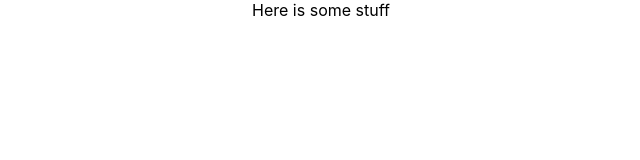
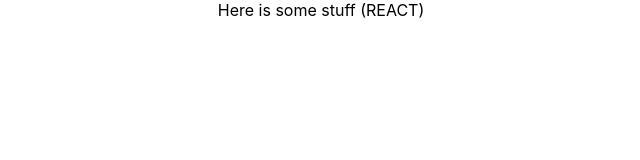
Before and after one commit to BradenCous/playlistrepo, a React (Create React App) app in the folder playlist/: page / in a window 1280 px wide. Shown: the top 160 px of the page, without its empty margins (319-959 px from the left). Built offline with nearby package versions, Linux system fonts and the light colour scheme.

Commit message:
added in to test the not react thing

```diff
--- a/playlist/public/index.html
+++ b/playlist/public/index.html
@@ -28,7 +28,7 @@
   </head>
   <body>
     <noscript>You need to enable JavaScript to run this app.</noscript>
-    <div id="root"></div>
+    <div id="root">(NOT REACT) </div>
     <!--
       This HTML file is a template.
       If you open it directly in the browser, you will see an empty page.
--- a/playlist/src/App.js
+++ b/playlist/src/App.js
@@ -5,7 +5,7 @@
 function App() {
   return (
     <div className="App">
-      Here is some stuff
+      Here is some stuff (REACT)
     </div>
   );
 }
```
